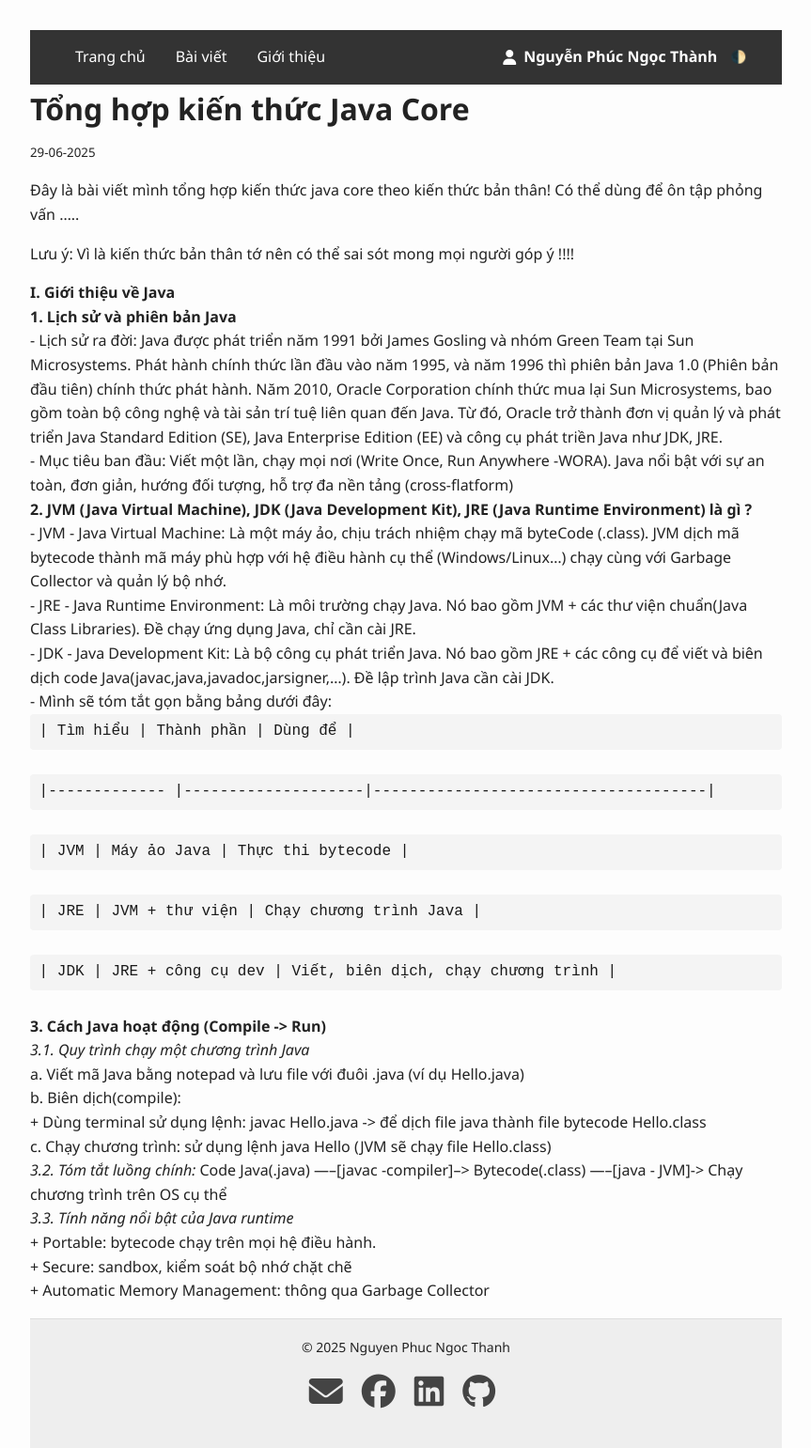
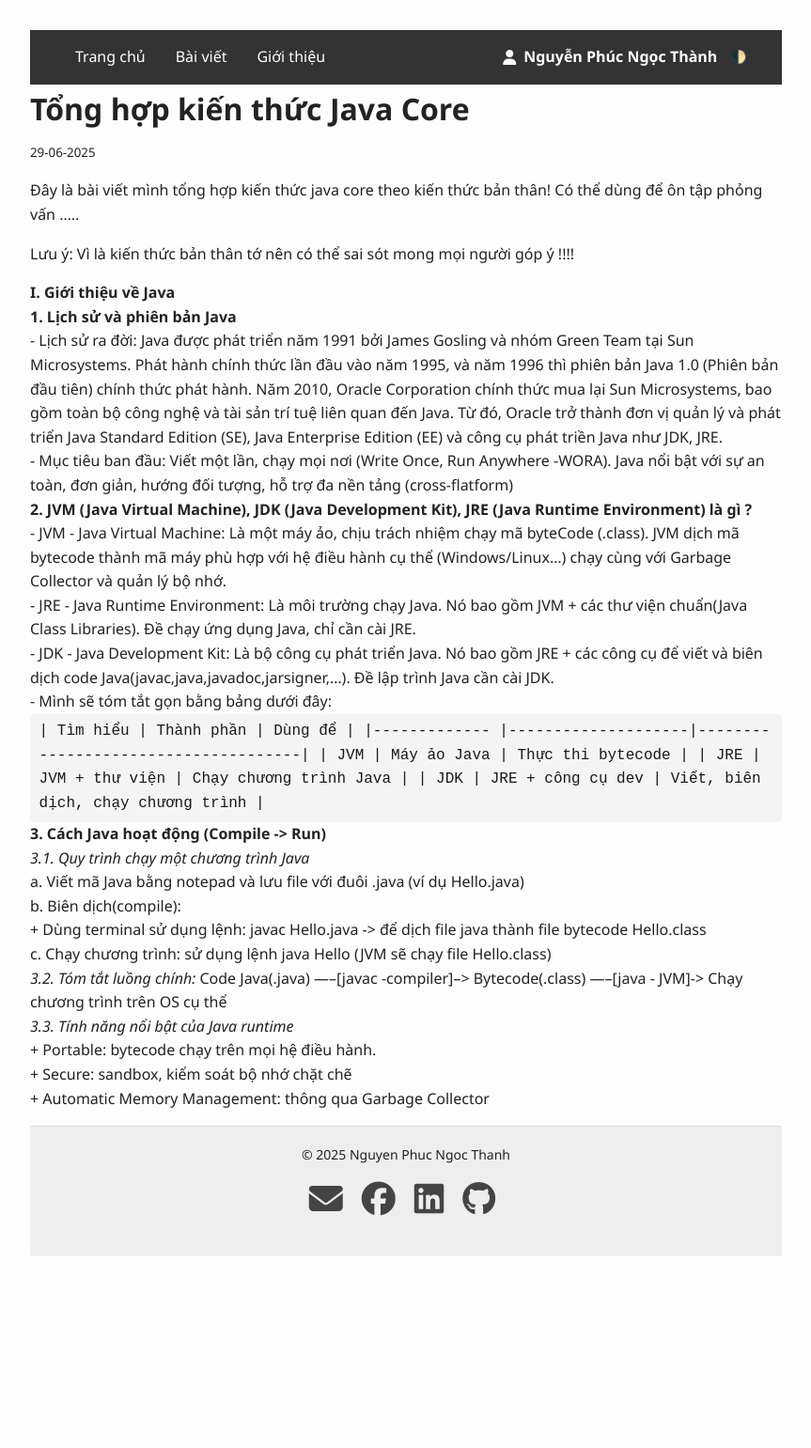
Before and after one commit to npngocthanh99/npngocthanh99.github.io, a Jekyll site: the page built from _posts/2025-06-29-java-core-post.md, in a window 1280 px wide. Shown: the whole page at 94% size, without its empty margins (208-1071 px from the left). Built offline with Jekyll 4.4.1, drawn with Linux system fonts in a browser that asks for light colours; after the commit the page ends 1337 px from its top, so only the background shows below that.

````diff
--- a/_posts/2025-06-29-java-core-post.md
+++ b/_posts/2025-06-29-java-core-post.md
@@ -17,11 +17,13 @@ Lưu ý: Vì là kiến thức bản thân tớ nên có thể sai sót mong m
        - JRE - Java Runtime Environment: Là môi trường chạy Java. Nó bao gồm JVM + các thư viện chuẩn(Java Class Libraries). Đề chạy ứng dụng Java, chỉ cần cài JRE.
        - JDK - Java Development Kit: Là bộ công cụ phát triển Java. Nó bao gồm JRE + các công cụ để viết và biên dịch code Java(javac,java,javadoc,jarsigner,...). Đề lập trình Java cần cài JDK.
        - Mình sẽ tóm tắt gọn bằng bảng dưới đây:
-           `|    Tìm hiểu  | Thành phần         | Dùng để                             |`
-           `|------------- |--------------------|-------------------------------------|`
-           `| JVM          | Máy ảo Java        | Thực thi bytecode                   |`
-           `| JRE          | JVM + thư viện     | Chạy chương trình Java              |`
-           `| JDK          | JRE + công cụ dev  | Viết, biên dịch, chạy chương trình  |`
+       ```
+           |    Tìm hiểu  | Thành phần         | Dùng để                             |
+           |------------- |--------------------|-------------------------------------|
+           | JVM          | Máy ảo Java        | Thực thi bytecode                   |
+           | JRE          | JVM + thư viện     | Chạy chương trình Java              |
+           | JDK          | JRE + công cụ dev  | Viết, biên dịch, chạy chương trình  |
+      ```
   **3. Cách Java hoạt động (Compile -> Run)**
        *3.1. Quy trình chạy một chương trình Java*
          a. Viết mã Java bằng notepad và lưu file với đuôi .java (ví dụ Hello.java)
````
